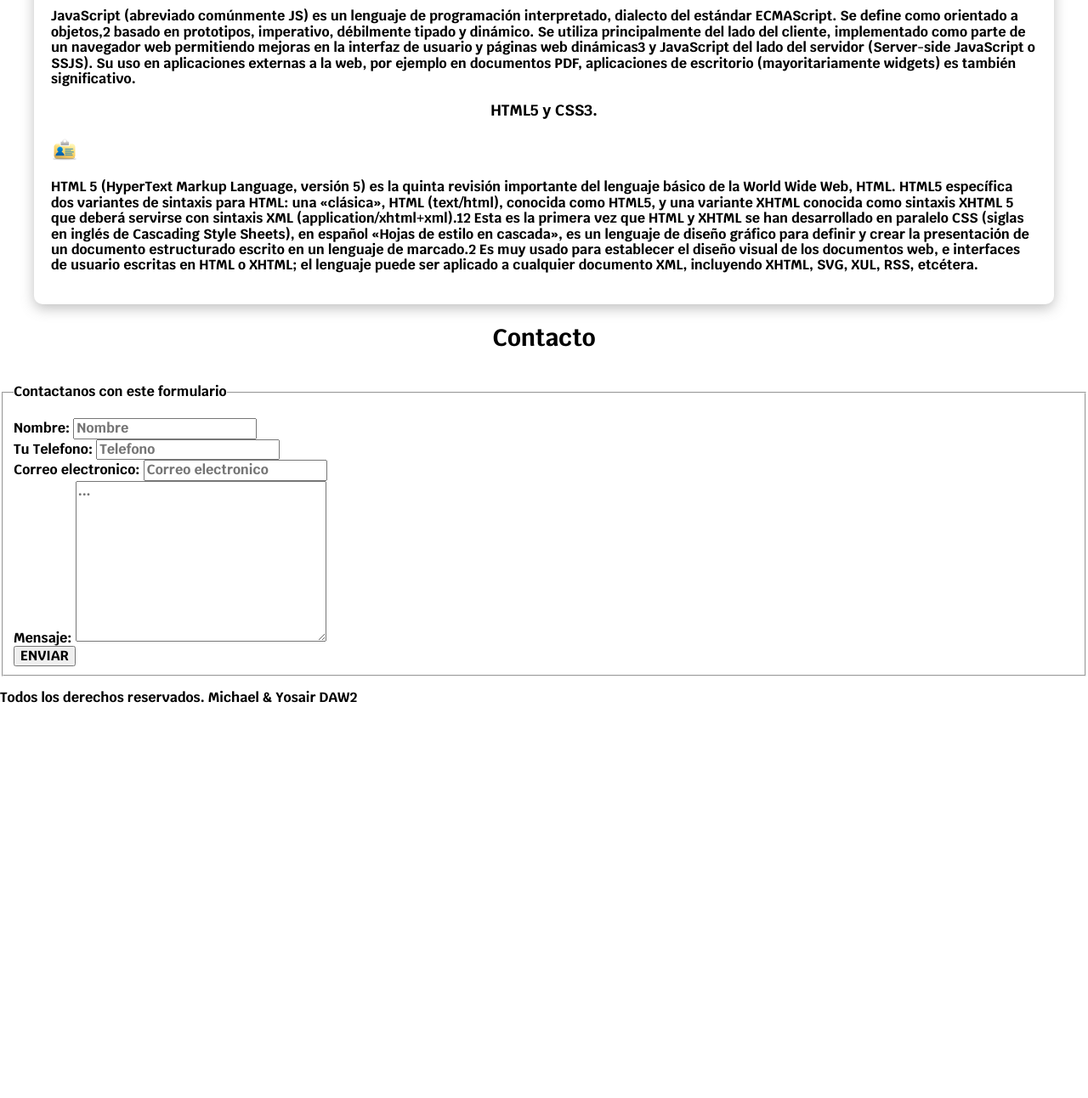
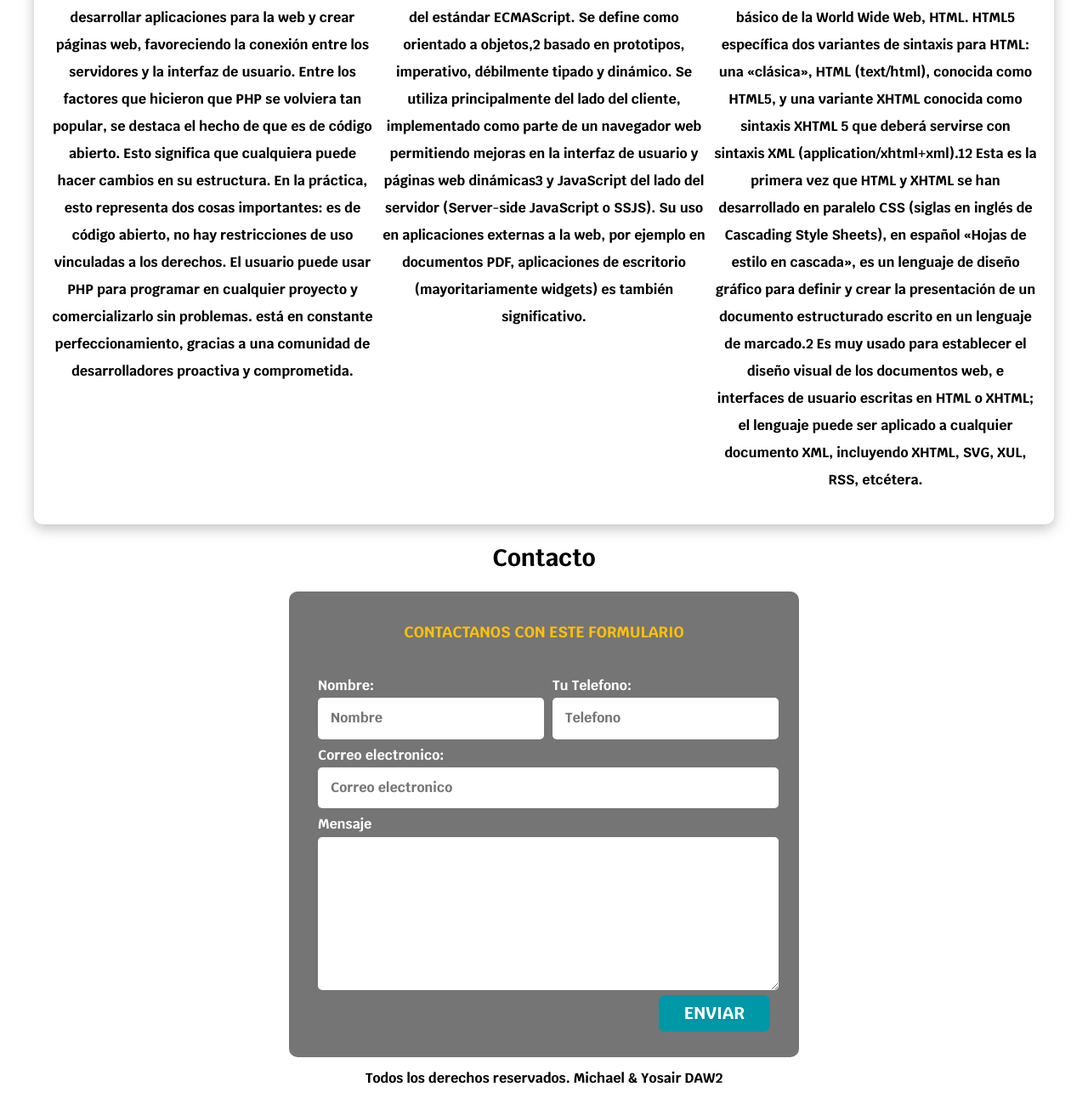
Before and after one commit to casaMichael/ProyectoFinalCiclo, a plain HTML site: page Proyecto/index.html in a window 1280 px wide. Shown: the part 948-2240 px from the top of the page at 85% size. Before the commit the page ends 1795 px from the top, so only its background shows below. Drawn offline with Linux system fonts and the light colour scheme.

Commit message:
version 0.044

```diff
--- a/Proyecto/css/style.css
+++ b/Proyecto/css/style.css
@@ -59,6 +59,7 @@ h1,h2,h3{
   border-radius: .7rem;
   width: 90%;
   text-align: center;
+  border: none;
 }
 
 @media ( min-width: 768px){
@@ -66,6 +67,11 @@ h1,h2,h3{
      width: auto;
    }
 }
+
+.boton:hover{
+  cursor: pointer;
+}
+
 .sombra{
   /*He cogido el código de cssmatic para crear sombra(Las tres lineas siguientes)
   Además, podemos quitar las dos lineas primeras y funciona igual*/
@@ -76,6 +82,23 @@ h1,h2,h3{
   background-color: var(--blanco);
   padding: 2rem;
   border-radius: 1rem;
+}
+/** Utilidades **/
+.w-sm-100{
+  width: 100%;
+}
+@media (min-width: 768px) {
+  .w-sm-100{
+    width: auto;
+  }
+}
+
+.alinear-derecha{
+  justify-content: flex-end;
+}
+
+.flex{
+  display: flex;
 }
 
 .nav-background {
@@ -137,3 +160,107 @@ h1,h2,h3{
   display: flex;
   align-items: flex-start;
 }
+/** Cursos **/
+@media (min-width: 768px) {
+  .cursos{
+    display: grid;
+    grid-template-columns: repeat(3, 1fr); /**  1fr 1fr 1 fr Es igual que poner 33.3%**/
+    column-gap: 1rem; /**Sepracaión entre columnas**/
+  }
+}
+
+.curso{
+  display: flex;
+  flex-direction: column;
+  align-items: center;
+}
+
+.curso h3{
+  color: var(--secundario);
+  font-weight: normal;
+}
+
+.curso p{
+  line-height: 2;
+  text-align: center;
+}
+
+.curso .imagen{
+  height: 15rem;
+  width: 15rem;
+  background-color: var(--primario);
+  border-radius: 50%;
+  display: flex;
+  justify-content: space-evenly;
+  align-items: center;
+}
+
+/** Contacto **/
+
+.formulario{
+  background-color: var(--gris);
+  width: min(60rem, 100%); /** Utiliza el valor más pequeño entre los valores que das**/
+  margin: 0 auto;
+  padding: 2rem;
+  border-radius: 1rem;
+}
+
+.formulario fieldset{
+  border: none;
+}
+
+.formulario legend{
+  text-align: center;
+  font-size: 1.8rem;
+  text-transform: uppercase;
+  font-weight: 700;
+  margin-bottom: 2rem;
+  color: var(--primario);
+}
+
+@media (min-width: 768px) {
+  .contenedor-campos{
+    display: grid;
+    grid-template-columns: 50% 50%;
+    grid-template-rows: auto auto 20rem;
+    column-gap: 1rem;
+  }
+  /**Con esto llamamos a los hijos del class llamado campo**/
+  .campo:nth-child(3),
+  .campo:nth-child(4){
+    grid-column: 1/3;
+  }
+}
+
+.contenedor-campos{
+  display: grid;
+
+}
+
+.campo{
+  margin-bottom: 1rem;
+}
+
+.campo label{
+  color: var(--blanco);
+  font-weight: bold;
+  margin-bottom: .5rem;
+  display: block;
+}
+
+.campo textarea{
+  height: 18rem;
+}
+
+.input-text{
+  width: 100%;
+  border: none;
+  padding: 1.5rem;
+  border-radius: .5rem;
+}
+
+/** Footer **/
+
+.footer{
+  text-align: center;
+}
--- a/Proyecto/index.html
+++ b/Proyecto/index.html
@@ -42,11 +42,14 @@
     </section>
 
     <main class="contenedor sombra">
-      <h2>Cursos</h2>
+      <h2>Mis cursos</h2>
 
-      <section>
+      <div class="cursos">
+        <section class="curso">
           <h3>PHP.</h3>
+          <div class="imagen">
             <img src="img/puzzle.png" />
+          </div>
           <p>
             ¿Qué es PHP y cómo funciona? PHP es un lenguaje de programación
             destinado a desarrollar aplicaciones para la web y crear páginas web,
@@ -62,10 +65,12 @@
           </p>
         </section>
 
-      <section>
+        <section class="curso">
           <h3>JavaScript.</h3>
+          <div class="imagen">
             <img src="img/up.png" />
             <img src="img/download.png" />
+          </div>
           <p>
             JavaScript (abreviado comúnmente JS) es un lenguaje de programación
             interpretado, dialecto del estándar ECMAScript. Se define como
@@ -79,9 +84,11 @@
           </p>
         </section>
 
-      <section>
+        <section class="curso">
           <h3>HTML5 y CSS3.</h3>
+          <div class="imagen">
             <img src="img/id_card.png" />
+          </div>
           <p>
             HTML 5 (HyperText Markup Language, versión 5) es la quinta revisión
             importante del lenguaje básico de la World Wide Web, HTML. HTML5
@@ -98,45 +105,50 @@
             cualquier documento XML, incluyendo XHTML, SVG, XUL, RSS, etcétera.
           </p>
         </section>
+      </div> <!--Cierre de la clase de cursos -->
+
     </main>
 
     <section>
       <h2>Contacto</h2>
 
-      <form>
+      <form class="formulario">
         <fieldset>
           <legend>
             <p>Contactanos con este formulario</p>
           </legend>
+          <div class="contenedor-campos">
+            <div class="campo">
+              <label>Nombre:</label>
+              <input class="input-text" type="text" placeholder="Nombre" />
+            </div>
 
-          <div>
-            <label>Nombre:</label>
-            <input type="text" placeholder="Nombre" />
+            <div class="campo">
+              <label>Tu Telefono:</label>
+              <input class="input-text" type="tel" placeholder="Telefono" />
             </div>
-          <div>
-            <label>Tu Telefono:</label>
-            <input type="tel" placeholder="Telefono" />
+
+            <div class="campo">
+              <label>Correo electronico:</label>
+              <input class="input-text" type="email" placeholder="Correo electronico" />
             </div>
-          <label>Correo electronico:</label>
-          <input type="email" placeholder="Correo electronico" />
-          <div>
-            <label>Mensaje:</label>
-            <textarea
-              name=""
-              id=""
-              cols="30"
-              rows="10"
-              placeholder="..."
-            ></textarea>
+
+            <div class="campo">
+              <label>Mensaje</label>
+              <textarea class="input-text"></textarea>
             </div>
-          <div>
-            <input type="submit" value="ENVIAR" />
+
           </div>
+
+          <div class="alinear-derecha flex">
+            <input class="boton w-sm-100" type="submit" value="Enviar" />
+          </div>
+
         </fieldset>
       </form>
     </section>
 
-    <footer>
+    <footer class="footer">
       <p>Todos los derechos reservados. Michael & Yosair DAW2</p>
     </footer>
   </body>
```
Lines whose indentation alone changed are shown as unchanged.
